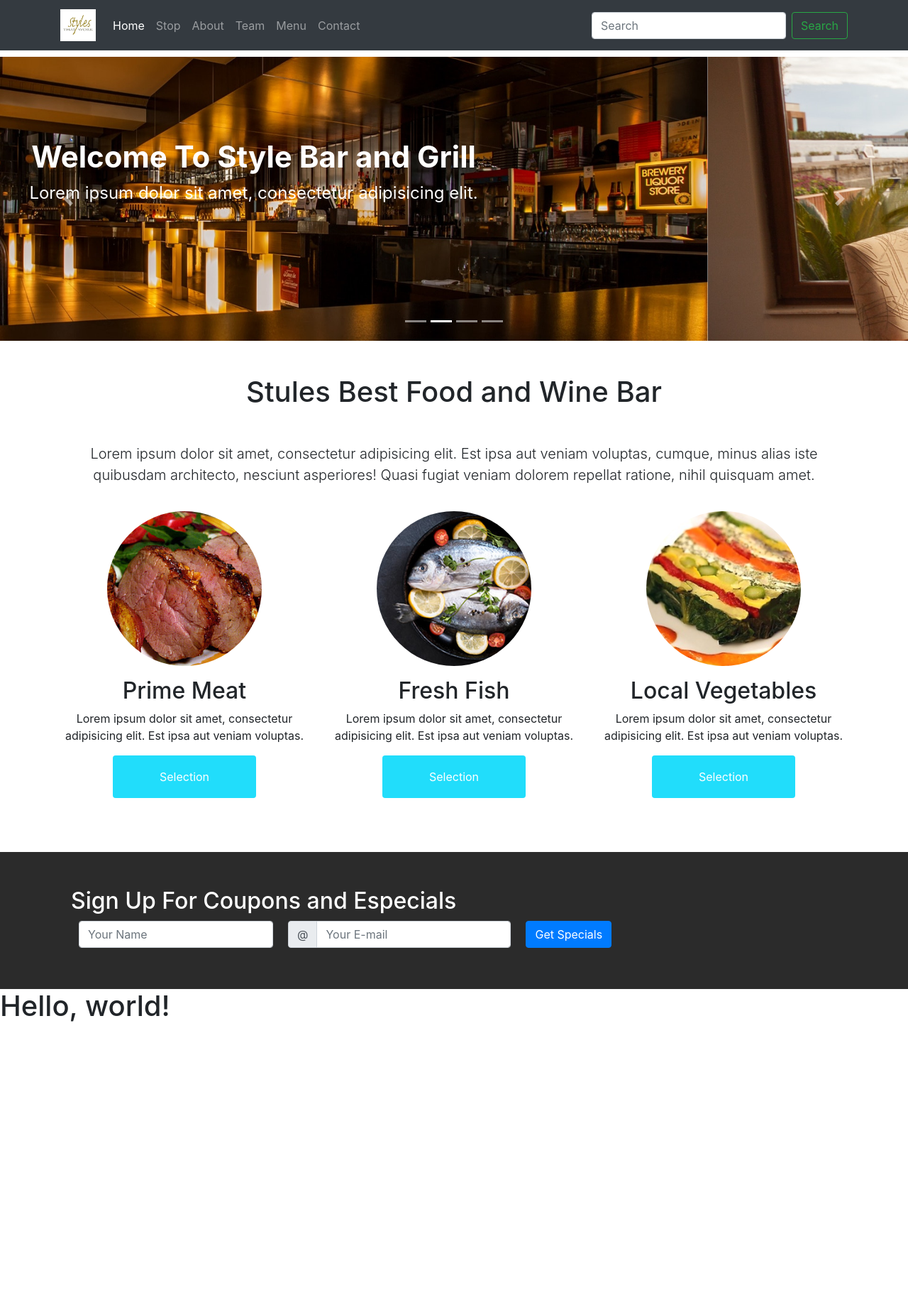
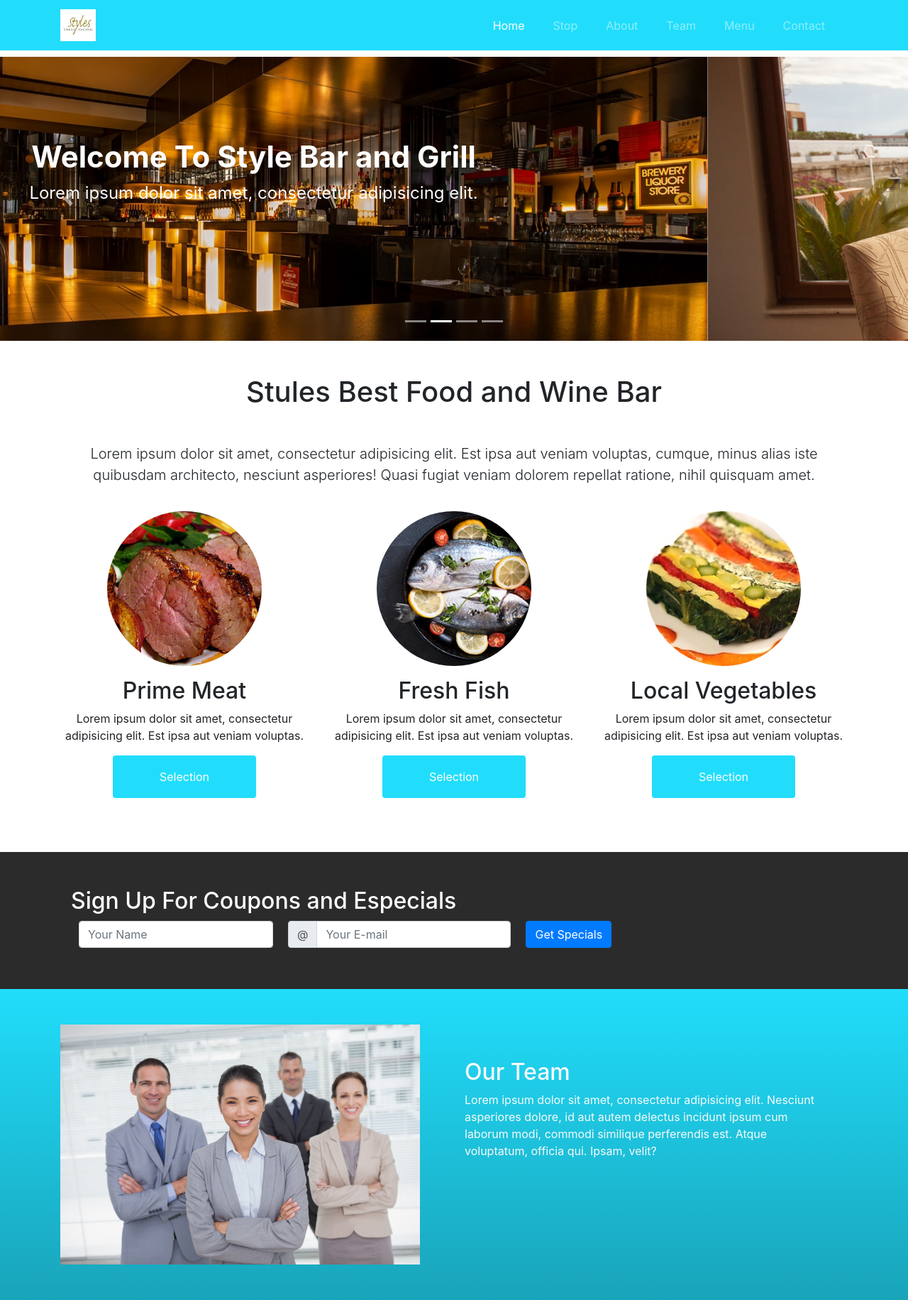
Before and after one commit to sanderweb/restaurantbs4, a plain HTML site: page index.html in a window 1280 px wide. Shown: the whole page at 71% size. Before the commit the page ends 1449 px from the top, so only its background shows below. Drawn offline with nearby package versions, Linux system fonts and the light colour scheme.

Commit message:
Stop here
Aula 14 Team

```diff
--- a/css/style.css
+++ b/css/style.css
@@ -4,12 +4,23 @@ img:not([alt]) {
     border: 5px dashed #ff0000;
 }
 body {
-padding-top: 5rem;
+    position: relative;
+    padding-top: 5rem;
 }
 
 .start-tamplate {
     padding: 3rem;
 }
+
+/*NAVBAR*/
+.bg-dark {
+    background-color: #21ddfb !important;
+}
+
+
+/*END NAVBAR*/
+
+
 /*CAROUSEL*/
 .carousel-caption {
     padding-bottom: 12%;
@@ -31,6 +42,12 @@ padding-top: 5rem;
     width: 50px;
     height: 45px;
 }
+
+.nav-link:hover {
+    color: #fff !important;
+    border-bottom: 2xp solid #fff !important;
+}
+
 
 
 /*BUTTONS*/
@@ -67,3 +84,10 @@ padding-top: 5rem;
     color: #fff;
 }
 /*END ESPECIALS SECTION*/
+
+/*TEAM*/
+#team {
+    padding: 50px 10px;
+    background: linear-gradient(#21ddfb, #19a4ba);
+}
+/*END TEAM*/
--- a/index.html
+++ b/index.html
@@ -31,28 +31,28 @@
           </button>
 
             <div class="collapse navbar-collapse" id="navbarSupportedContent">
-                <ul class="navbar-nav mr-auto">
+                <ul class="navbar-nav ml-auto">
                     <li class="nav-item active">
-                        <a class="nav-link" href="#">Home <span class="sr-only">(current)</span></a>
+                        <a class="nav-link mr-4" href="#carouselFull">Home</a>
                     </li>
                     <li class="nav-item">
-                        <a class="nav-link" href="https://www.youtube.com/watch?v=CMmiuhK9w70&list=PLqabIl8dx2wo0_B7yRhSO51iN1jpfmVCP&index=10" target="_blank">Stop</a>
+                        <a class="nav-link mr-4" href="https://www.youtube.com/watch?v=vdOIPDtF4K4&list=PLqabIl8dx2wo0_B7yRhSO51iN1jpfmVCP&index=14" target="_blank">Stop</a>
                     </li>
 
                     <li class="nav-item">
-                        <a class="nav-link" href="#">About</a>
+                        <a class="nav-link mr-4" href="#about">About</a>
                     </li>
 
                     <li class="nav-item">
-                        <a class="nav-link" href="#">Team</a>
+                        <a class="nav-link mr-4" href="#team">Team</a>
                     </li>
 
                     <li class="nav-item">
-                        <a class="nav-link" href="#">Menu</a>
+                        <a class="nav-link mr-4" href="#">Menu</a>
                     </li>
 
                     <li class="nav-item">
-                        <a class="nav-link" href="#">Contact</a>
+                        <a class="nav-link mr-4" href="#">Contact</a>
                     </li>
 <!--
                     <li class="nav-item dropdown">
@@ -73,10 +73,12 @@
                     </li>
 -->
                 </ul>
+<!--
                 <form class="form-inline my-2 my-lg-0">
                     <input class="form-control mr-sm-2" type="search" placeholder="Search" aria-label="Search">
                     <button class="btn btn-outline-success my-2 my-sm-0" type="submit">Search</button>
                 </form>
+-->
             </div>
         </div>
     </nav>
@@ -210,9 +212,22 @@
 <!--   END ESPECIALS SECTION-->
 
 
+<!--TEAM SECTION      -->
+    <section id="team">
+        <div class="container">
+            <div class="row">
+                <div class="col">
+                    <img src="images/team.jpg" class="img-fluid" alt="team">
+                </div>
+                <div class="col p-5 text-light">
+                    <h2>Our Team</h2>
+                    <p>Lorem ipsum dolor sit amet, consectetur adipisicing elit. Nesciunt asperiores dolore, id aut autem delectus incidunt ipsum cum laborum modi, commodi similique perferendis est. Atque voluptatum, officia qui. Ipsam, velit?</p>
+                </div>
+            </div>
+        </div>
+    </section>
+<!--END TEAM SECTION   -->
 
-
-    <h1>Hello, world!</h1>
 
     <!-- Optional JavaScript -->
     <!-- jQuery first, then Popper.js, then Bootstrap JS -->
```
Also changed, not shown: images/team.jpg (added).
